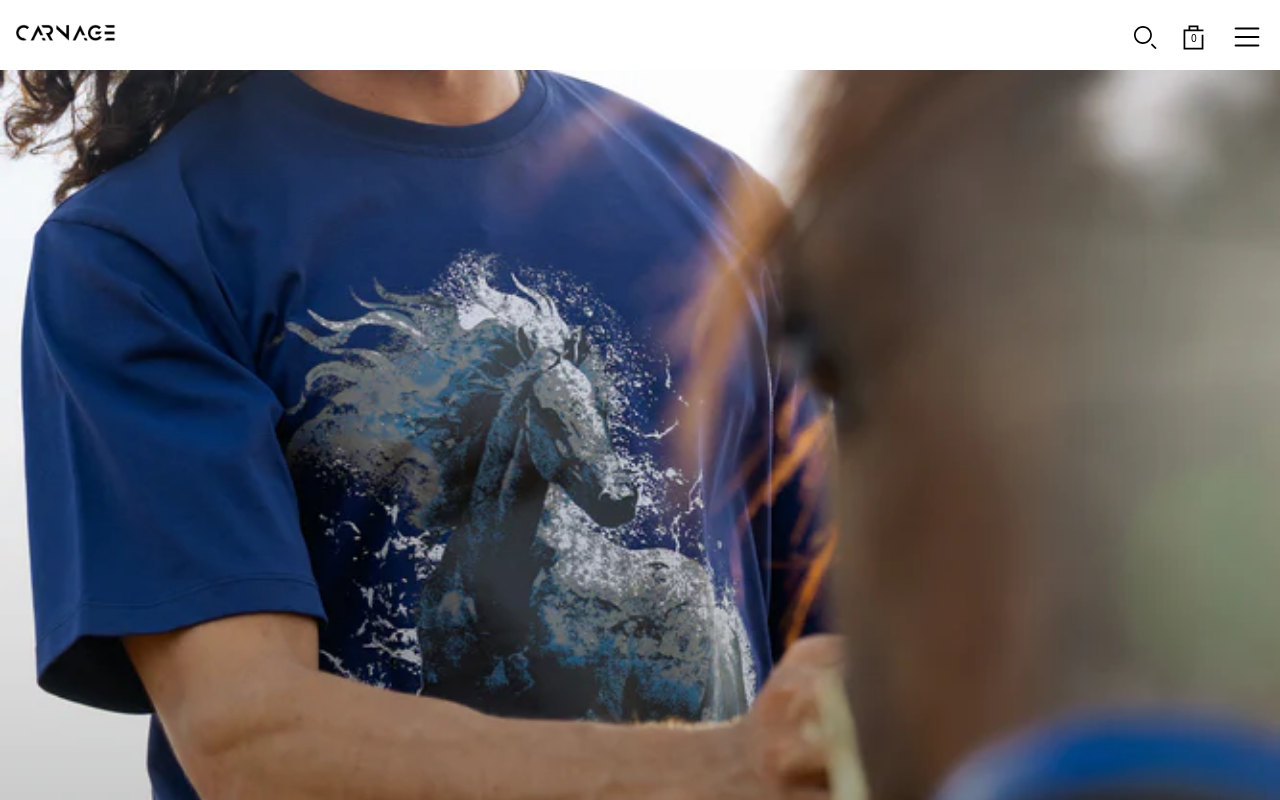
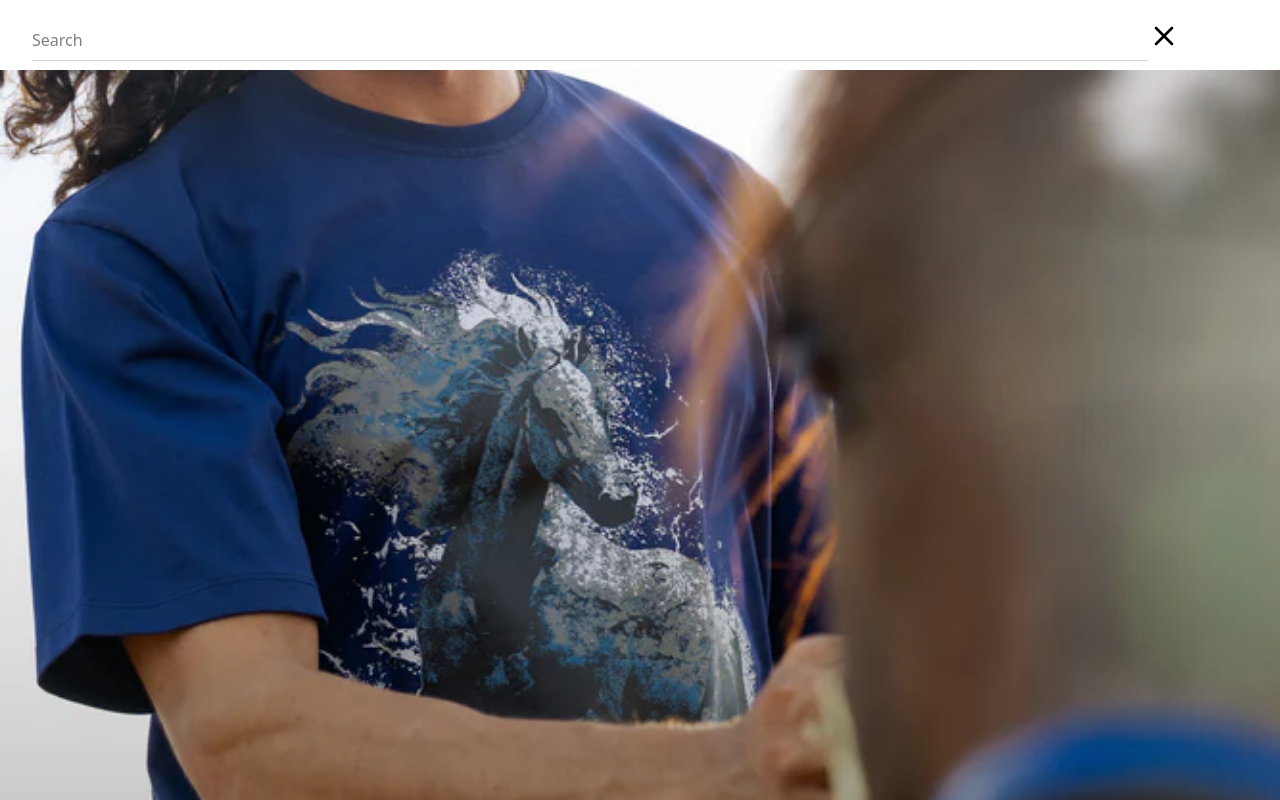
Before and after one commit to binojmadhuranga/youyube-practice, a React (Vite) app: page / in a window 1280 px wide. Both pictures are taken after a click on the icon 1145 px from the left and 37 px from the top of the page. Shown: the top 800 px of the page. Built offline with nearby package versions, Linux system fonts and the light colour scheme.

Commit message:
Add Searchbar component and integrate with Navbar

```diff
--- a/src/Components/CardSlider.jsx
+++ b/src/Components/CardSlider.jsx
@@ -1,45 +1,98 @@
 import React, { useState } from 'react'
-import { motion } from "motion/react";
+import { motion, AnimatePresence } from "motion/react";
 
 import { CloseIconWithBg } from "./CloseIconWithBg";
 import { CartIcon } from './CartIcon';
-import { div } from 'motion/react-client';
 
-export default function CardSlider({ isOpen,handleClose }) {
-    // const handleClose = () => {
-    //     if (onClose) {
-    //         onClose();
-    //     }
-    // };
+export default function CardSlider({ isOpen, handleClose }) {
+    return (
+        <AnimatePresence>
+            {isOpen && (
+                <>
+                    {/* Background Overlay */}
+                    <motion.div
+                        initial={{ opacity: 0 }}
+                        animate={{ opacity: 1 }}
+                        exit={{ opacity: 0 }}
+                        transition={{ duration: 0.3 }}
+                        className="fixed inset-0 z-40 bg-black/50"
+                        onClick={handleClose}
+                    />
 
-    if(!isOpen) {
-        return null;
-    }
+                    {/* Cart Slider */}
+                    <motion.div
+                        initial={{
+                            x: "100%",
+                            opacity: 0
+                        }}
+                        animate={{
+                            x: 0,
+                            opacity: 1
+                        }}
+                        exit={{
+                            x: "100%",
+                            opacity: 0
+                        }}
+                        transition={{
+                            type: "spring",
+                            damping: 25,
+                            stiffness: 300,
+                            duration: 0.4
+                        }}
+                        className="fixed top-0 right-0 z-50 h-full"
+                    >
+                        <motion.div
+                            className="bg-[#f3f3f3] w-[95vw] h-[90vh] ml-[5vw] mt-4 rounded-l-2xl shadow-2xl"
+                            initial={{ scale: 0.9 }}
+                            animate={{ scale: 1 }}
+                            transition={{ delay: 0.1, duration: 0.2 }}
+                        >
+                            {/* Header */}
+                            <motion.div
+                                className="flex justify-between items-center py-[10px] px-2 shadow-sm"
+                                initial={{ y: -20, opacity: 0 }}
+                                animate={{ y: 0, opacity: 1 }}
+                                transition={{ delay: 0.2, duration: 0.3 }}
+                            >
+                                <CloseIconWithBg onClick={handleClose} />
+                                <span className="text-[12px] be-vietnam-pro-bold tracking-wider">
+                                    My Cart
+                                </span>
+                                <CartIcon />
+                            </motion.div>
 
-
-
-    return (
-        <div>
-            <div className="bg-[#f3f3f3] w-[95vw] h-[90vh] ml-[5vw] mt-4 rounded-l-2xl">
-                <div className="flex justify-between items-center py-[10px] px-2 shadow-sm">
-                    <CloseIconWithBg onClick={handleClose} />
-                    <span className="text-[12px] be-vietnam-pro-bold tracking-wider">
-                        My Cart
-                    </span>
-                    <CartIcon />
-                </div>
-
-                <div className="h-full w-full flex justify-center items-center -mt-8">
-                    <div className="flex flex-col items-center gap-7">
-                        <span className="text-[12px] be-vietnam-pro-bold tracking-wider">
-                            Your cart is currently empty.
-                        </span>
-                        <button className="uppercase w-[90px] py-[10px] bg-white shadow-sm rounded-full be-vietnam-pro-bold text-[14px]">
-                            Shop
-                        </button>
-                    </div>
-                </div>
-            </div>
-        </div>
+                            {/* Content */}
+                            <motion.div
+                                className="flex items-center justify-center w-full h-full -mt-8"
+                                initial={{ y: 20, opacity: 0 }}
+                                animate={{ y: 0, opacity: 1 }}
+                                transition={{ delay: 0.3, duration: 0.3 }}
+                            >
+                                <div className="flex flex-col items-center gap-7">
+                                    <motion.span
+                                        className="text-[12px] be-vietnam-pro-bold tracking-wider"
+                                        initial={{ scale: 0 }}
+                                        animate={{ scale: 1 }}
+                                        transition={{ delay: 0.4, duration: 0.2 }}
+                                    >
+                                        Your cart is currently empty.
+                                    </motion.span>
+                                    <motion.button
+                                        className="uppercase w-[90px] py-[10px] bg-white shadow-sm rounded-full be-vietnam-pro-bold text-[14px] hover:shadow-lg transition-shadow"
+                                        initial={{ scale: 0, rotate: -180 }}
+                                        animate={{ scale: 1, rotate: 0 }}
+                                        transition={{ delay: 0.5, duration: 0.3 }}
+                                        whileHover={{ scale: 1.05 }}
+                                        whileTap={{ scale: 0.95 }}
+                                    >
+                                        Shop
+                                    </motion.button>
+                                </div>
+                            </motion.div>
+                        </motion.div>
+                    </motion.div>
+                </>
+            )}
+        </AnimatePresence>
     )
 }
--- a/src/Components/Navbar.jsx
+++ b/src/Components/Navbar.jsx
@@ -4,11 +4,13 @@ import { BurgerIcon } from './BurgerIcon';
 import { CartIcon } from './CartIcon';
 import { SearchIcon } from './Searchicon';
 import CardSlider from './CardSlider';
+import Searchbar from './Searchbar';
 
 
 
 function Navbar() {
    const [isOpen, setIsOpen] = useState(false);
+   const [isSearchbarOpen, setSearchBar] = useState(false);
 
 
     return (
@@ -20,13 +22,14 @@ function Navbar() {
                     className="w-[100px] h-[10%] cursor-pointer object-contain"
                 />
                 <div className="flex items-center space-x-6 w-[30%] justify-end">
-                    <SearchIcon />
+                    <SearchIcon onClick={() => setSearchBar(true)} />
                     <CartIcon onClick={() => setIsOpen(true)} />
                     <BurgerIcon />
 
                 </div>
             </div>
             <CardSlider isOpen={isOpen} handleClose={() => setIsOpen(false)} />
+            <Searchbar isOpen={isSearchbarOpen} handleClose={() => setSearchBar(false)} />
         </>
     );
 }
--- /dev/null
+++ b/src/Components/SearchBar.jsx
@@ -0,0 +1,51 @@
+import { CloseIcon } from "./CloseIcon"
+import { motion, AnimatePresence } from "motion/react"
+
+function Searchbar({ isOpen, handleClose }) {
+  return (
+    <AnimatePresence>
+      {isOpen && (
+        <motion.div
+          initial={{
+            y: -50,
+            opacity: 0
+          }}
+          animate={{
+            y: 0,
+            opacity: 1
+          }}
+          exit={{
+            y: -50,
+            opacity: 0
+          }}
+          transition={{
+            type: "spring",
+            damping: 20,
+            stiffness: 300,
+            duration: 0.3
+          }}
+          className="fixed left-0 flex w-[100vw] top-5 px-[20px] border-b-black ml-3 z-20 bg-white"
+        >
+          <motion.input
+            type="text"
+            placeholder="Search"
+            className="w-[90%] outline-none border-b border-gray-300 py-2"
+            initial={{ width: 0 }}
+            animate={{ width: "90%" }}
+            transition={{ delay: 0.1, duration: 0.2 }}
+            autoFocus
+          />
+          <motion.div
+            initial={{ scale: 0, rotate: 180 }}
+            animate={{ scale: 1, rotate: 0 }}
+            transition={{ delay: 0.2, duration: 0.2 }}
+          >
+            <CloseIcon onClick={handleClose} />
+          </motion.div>
+        </motion.div>
+      )}
+    </AnimatePresence>
+  )
+}
+
+export default Searchbar
```
